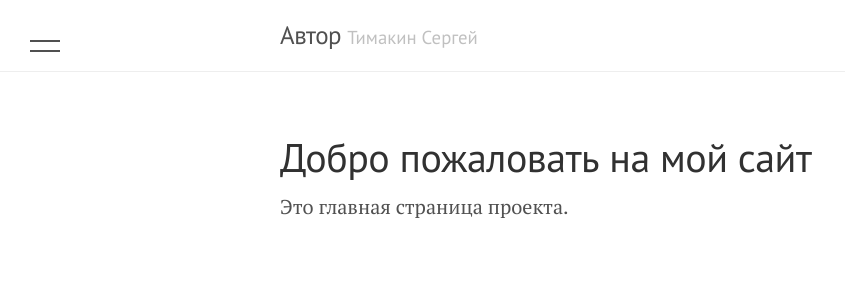
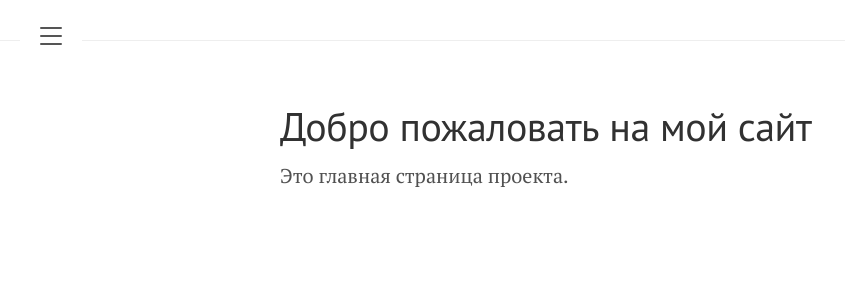
Before and after one commit to Mikrobic/lanyon, a Jekyll site: the page built from pages/index.md, in a window 1280 px wide. Shown: the top 300 px of the page, without its empty margins (0-845 px from the left). Built offline with Jekyll 4.4.1, drawn with Linux system fonts in a browser that asks for light colours.

Commit message:
Форматирование файлов

```diff
--- a/_layouts/default.html
+++ b/_layouts/default.html
@@ -2,29 +2,17 @@
 <html lang="en-us">
 
   {% include head.html %}
+  <body class="theme-base-0d">
+  <body>
 
-  <body>
-    <!-- Target for toggling the sidebar `.sidebar-checkbox` is for regular
-         styles, `#sidebar-checkbox` for behavior. -->
-    <input type="checkbox" class="sidebar-checkbox" id="sidebar-checkbox">
-
-    <!-- Toggleable sidebar -->
-    <div class="sidebar" id="sidebar">
-      <div class="container sidebar-sticky">
-        <!-- ... existing sidebar content ... -->
-      </div>
-    </div>
+    {% include sidebar.html %}
 
     <!-- Wrap is the content to shift when toggling the sidebar. We wrap the
          content to avoid any CSS collisions with our real content. -->
     <div class="wrap">
       <div class="masthead">
         <div class="container">
-          <label for="sidebar-checkbox" class="sidebar-toggle"></label>
-
           <h3 class="masthead-title">
-            <a href="{{ site.baseurl }}" title="Home">{{ site.title }}</a>
-            <small>{{ site.tagline }}</small>
           </h3>
         </div>
       </div>
@@ -36,6 +24,6 @@
 
     <label for="sidebar-checkbox" class="sidebar-toggle"></label>
 
-    <script src="{{ site.baseurl }}public/js/lanyon.js"></script>
+    <script src='{{ site.baseurl }}/public/js/script.js'></script>
   </body>
 </html>
--- a/public/css/lanyon.css
+++ b/public/css/lanyon.css
@@ -212,7 +212,7 @@
   padding-left: 15px !important;
 }
 
-/* Черточка перед подпунктами --добавляется сюда class="sidebar-nav-item submenu-item{% if page.url == '/project/subpage/' %} active{% endif %}">
+/* Черточка перед подпунктами --добавляется сюда
 .submenu-item::before {
   content: "*";
   position: absolute;
@@ -417,105 +417,6 @@
   }
 }
 
-/* Modify existing sidebar-toggle styles */
-.sidebar-toggle {
-  cursor: pointer;
-  padding: 0.5rem;
-  background: transparent;
-  border: none;
-  position: fixed;
-  z-index: 3;
-  left: 1rem;
-  top: 1rem;
-}
-
-.sidebar-toggle:before {
-  display: block;
-  width: 1.5rem;
-  height: 2px;
-  background: #505050;
-  position: absolute;
-  left: 0.5rem;
-  top: 1rem;
-  content: '';
-  transition: all 0.3s ease;
-}
-
-.sidebar-toggle:after {
-  display: block;
-  width: 1.5rem;
-  height: 2px;
-  background: #505050;
-  position: absolute;
-  left: 0.5rem;
-  top: 1.5rem;
-  content: '';
-  transition: all 0.3s ease;
-}
-
-.theme-base-08 .sidebar-toggle:before,
-.theme-base-08 .sidebar-toggle:after {
-  background: #ac4142;
-}
-
-.theme-base-09 .sidebar-toggle:before,
-.theme-base-09 .sidebar-toggle:after {
-  background: #d28445;
-}
-
-.theme-base-0a .sidebar-toggle:before,
-.theme-base-0a .sidebar-toggle:after {
-  background: #f4bf75;
-}
-
-.theme-base-0b .sidebar-toggle:before,
-.theme-base-0b .sidebar-toggle:after {
-  background: #90a959;
-}
-
-.theme-base-0c .sidebar-toggle:before,
-.theme-base-0c .sidebar-toggle:after {
-  background: #75b5aa;
-}
-
-.theme-base-0d .sidebar-toggle:before,
-.theme-base-0d .sidebar-toggle:after {
-  background: #6a9fb5;
-}
-
-.theme-base-0e .sidebar-toggle:before,
-.theme-base-0e .sidebar-toggle:after {
-  background: #aa759f;
-}
-
-.theme-base-0f .sidebar-toggle:before,
-.theme-base-0f .sidebar-toggle:after {
-  background: #8f5536;
-}
-
-/* Animation when sidebar is visible */
-.sidebar-open .sidebar-toggle:before {
-  transform: translateY(0.25rem) rotate(45deg);
-}
-
-.sidebar-open .sidebar-toggle:after {
-  transform: translateY(-0.25rem) rotate(-45deg);
-}
-
-.sidebar-toggle .sidebar-toggle-line {
-  display: block;
-  width: 1.5rem;
-  height: 2px;
-  background: inherit;
-  position: absolute;
-  left: 0.5rem;
-  top: 1.25rem;
-  transition: all 0.3s ease;
-}
-
-.sidebar-open .sidebar-toggle .sidebar-toggle-line {
-  opacity: 0;
-}
 
 /*
  * Reverse layout
--- a/public/js/script.js
+++ b/public/js/script.js
@@ -1,26 +1,30 @@
-;(function (document) {
-  var toggle = document.querySelector('.sidebar-toggle')
-  var sidebar = document.querySelector('#sidebar')
-  var checkbox = document.querySelector('#sidebar-checkbox')
+(function(document) {
+  var toggle = document.querySelector('.sidebar-toggle');
+  var sidebar = document.querySelector('#sidebar');
+  var checkbox = document.querySelector('#sidebar-checkbox');
 
-  document.addEventListener('click', function (e) {
-    var target = e.target
+  document.addEventListener('click', function(e) {
+    var target = e.target;
 
-    // Toggle sidebar when clicking sidebar toggle or checkbox
-    if (target === checkbox || target === toggle || target.closest('.sidebar-toggle')) {
-      checkbox.checked = !checkbox.checked
-      document.body.classList.toggle('sidebar-open', checkbox.checked)
-      return
-    }
+    if(!checkbox.checked ||
+       sidebar.contains(target) ||
+       (target === checkbox || target === toggle)) return;
 
-    // Close sidebar when clicking outside
-    if (!checkbox.checked || sidebar.contains(target)) return
-    checkbox.checked = false
-    document.body.classList.remove('sidebar-open')
-  })
+    checkbox.checked = false;
+  }, false);
 
-  // Sync checkbox state with body class
-  checkbox.addEventListener('change', function () {
-    document.body.classList.toggle('sidebar-open', this.checked)
-  })
-})(document)
+
+ function checkMobile() {
+  if (window.innerWidth <= 768) {
+    document.body.classList.add('mobile-view');
+    // Закрываем сайдбар по умолчанию на мобильных
+    sidebarCheckbox.checked = false;
+  } else {
+    document.body.classList.remove('mobile-view');
+  }
+}
+
+// Проверяем при загрузке и при изменении размера окна
+window.addEventListener('load', checkMobile);
+window.addEventListener('resize', checkMobile);
+})(document);
```
